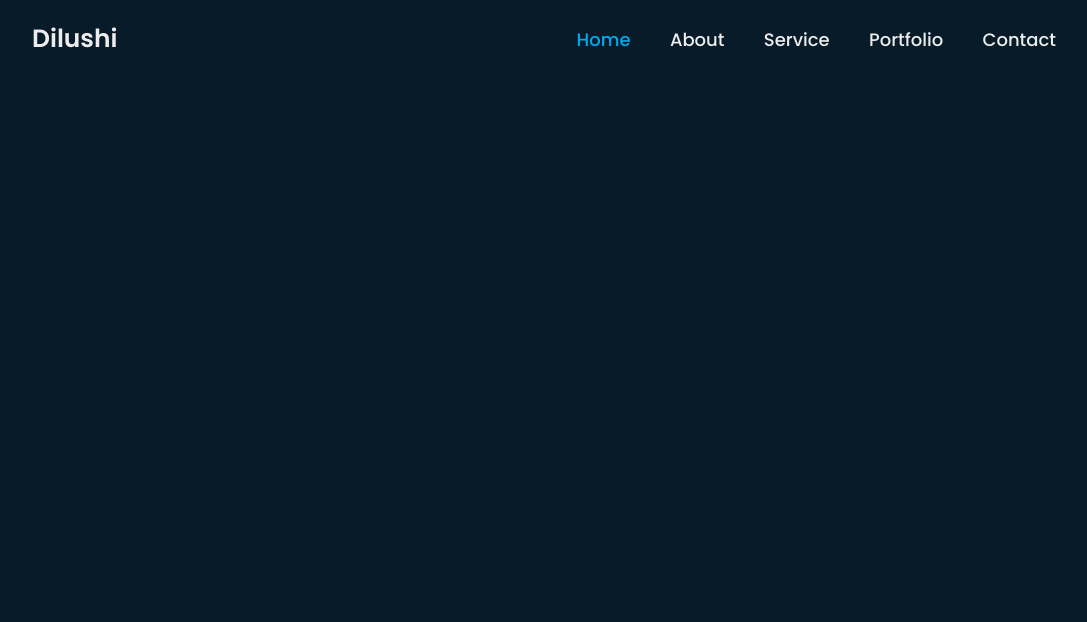
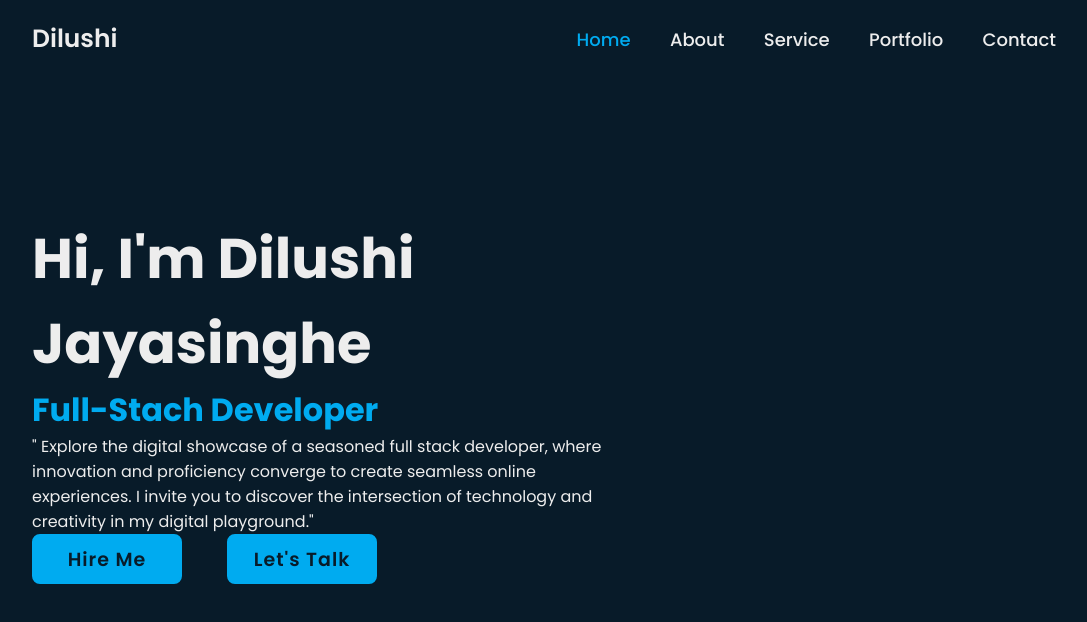
Before and after one commit to DilushiJayasinghe/My-Porfolio, a plain HTML site: page index.html in a window 1280 px wide. Shown: the whole page, without its empty margins (96-1183 px from the left). Drawn offline with Linux system fonts and the light colour scheme.

Commit message:
Add description

```diff
--- a/index.html
+++ b/index.html
@@ -1,11 +1,13 @@
 <!DOCTYPE html>
 <html lang="en">
+
 <head>
     <meta charset="UTF-8">
     <meta name="viewport" content="width=device-width, initial-scale=1.0">
     <title>My Portfolio</title>
     <link rel="stylesheet" href="style.css">
 </head>
+
 <body>
     <header class="header">
         <a href="#" class="logo">Dilushi</a>
@@ -19,7 +21,24 @@
         </nav>
     </header>
 
+    <section class="home">
+        <div class="home-content">
+            <h1>Hi, I'm Dilushi Jayasinghe</h1>
+            <h3>Full-Stach Developer</h3>
+            <p>
+               " Explore the digital showcase of a seasoned full stack developer, where innovation and proficiency
+               converge to create seamless online experiences. I invite you to discover the intersection of technology
+               and creativity in my digital playground."
+            </p>
+            <div class="btn-box">
+                <a href="#">Hire Me</a>
+                <a href="#">Let's Talk</a>
+            </div>
+        </div>
+
+    </section>
 
 
 </body>
+
 </html>
--- a/style.css
+++ b/style.css
@@ -9,6 +9,7 @@
 
 body{
     background: #081b29;
+    color: #ededed;
 }
 
 .header{
@@ -44,3 +45,52 @@ body{
 .navbar a.active{
     color: #00abf0;
 }
+
+.home{
+    display: flex;
+    height: 100vh;
+    align-items: center;
+    padding: 0 10%;
+}
+
+.home-content{
+    max-width: 600px;
+}
+
+.home-content h1{
+    font-size: 56px;
+    font-weight: 700;
+}
+
+.home-content h3{
+    font-size: 32px;
+    font-weight: 700;
+    color: #00abf0;
+}
+
+.home-content p{
+    font-size: 16px;
+}
+
+.home-content .btn-box{
+    display: flex;
+    justify-content: space-between;
+    width: 345px;
+    height: 50px;
+}
+
+.btn-box a{
+    display: inline-flex;
+    justify-content: center;
+    align-items: center;
+    width: 150px;
+    height: 100%;
+    background: #00abf0;
+    border: 2px solid #00abf0;
+    border-radius: 8px;
+    font-size: 19px;
+    color: #081b29;
+    text-decoration: none;
+    font-weight: 600;
+    letter-spacing: 1px;
+}
```
Lines whose indentation alone changed are shown as unchanged.
